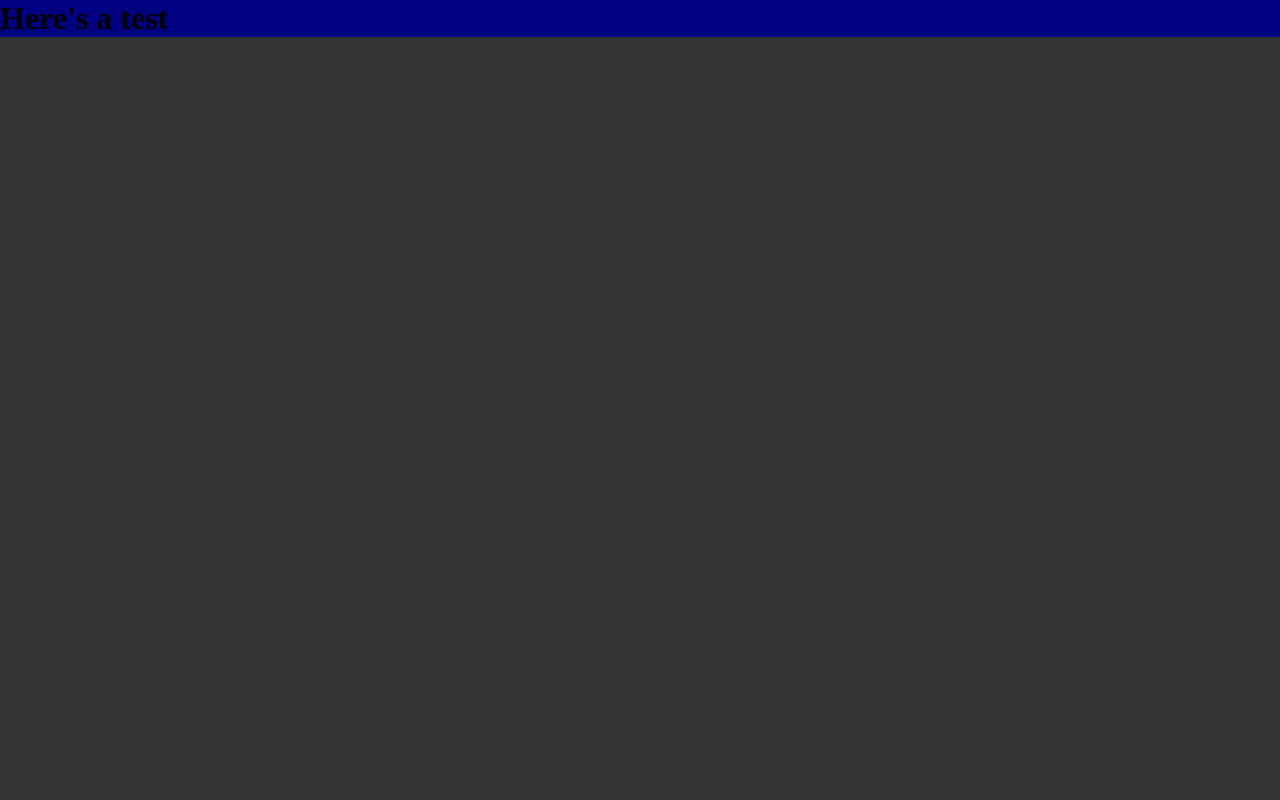
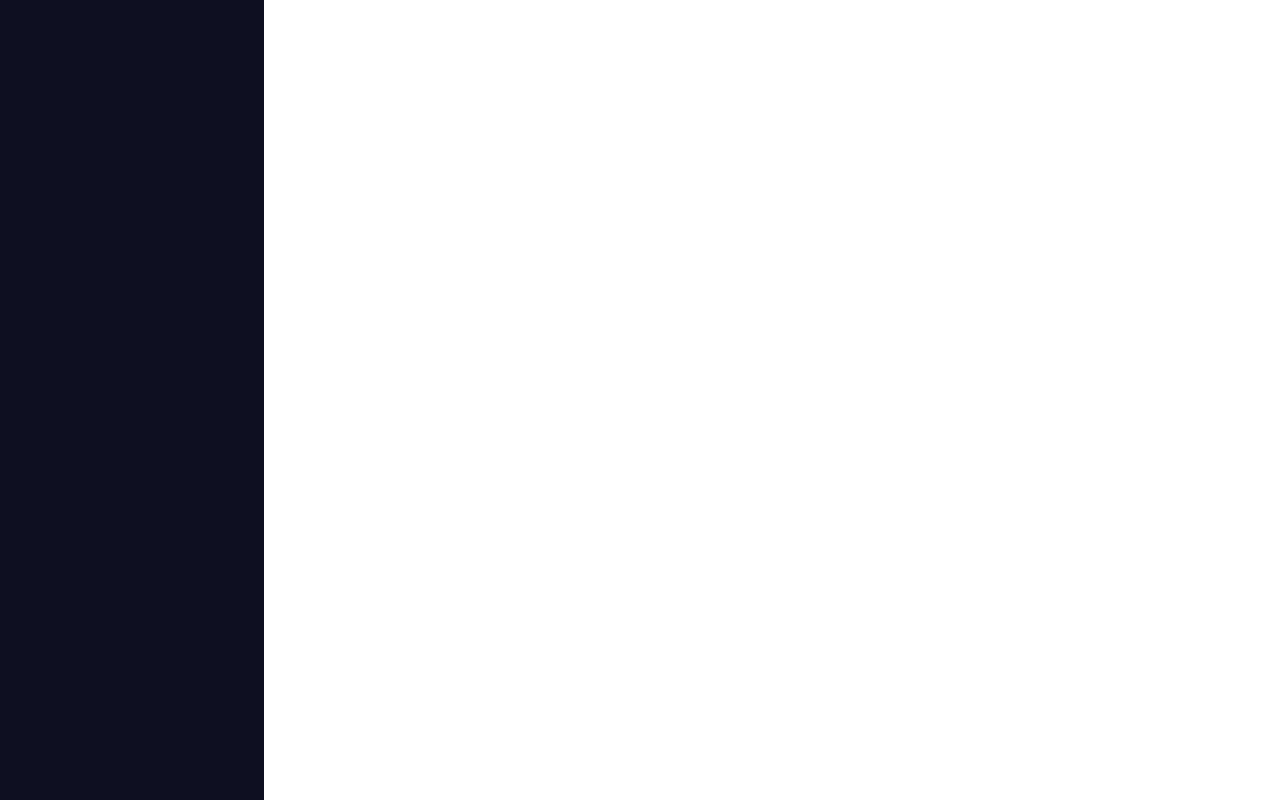
Before and after one commit to willdarkins/portfolio_darkins, a React (Create React App) app: page / in a window 1280 px wide. Built offline with nearby package versions, Linux system fonts and the light colour scheme.

Commit message:
created core components of side bar which include another Nav component and react-router stuff

```diff
--- a/src/App.js
+++ b/src/App.js
@@ -1,4 +1,5 @@
 import React from 'react'
+import SideBar from './Components/SideBar'
 import styled from 'styled-components'
 
 const AppStyled = styled.div`
@@ -7,9 +8,7 @@ const AppStyled = styled.div`
 
 function App() {
     return (
-        <AppStyled>
-            <h1>Here's a test</h1>
-        </AppStyled>
+        <SideBar />
     )
 }
 
--- /dev/null
+++ b/src/Components/SideBar.js
@@ -0,0 +1,20 @@
+import React from 'react'
+import styled from 'styled-components'
+
+const BarStyles = styled.div `
+    background-color: var(--sidebar);
+    position: fixed;
+    width: 16.5rem;
+    height: 100vh;
+
+`
+
+function SideBar() {
+    return (
+        <BarStyles>
+
+        </BarStyles>
+    )
+}
+
+export default SideBar
--- a/src/GlobalStyles.js
+++ b/src/GlobalStyles.js
@@ -6,12 +6,27 @@ const GlobalStyle = createGlobalStyle`
     * {
         padding: 0;
         margin: 0;
+        list-style: none;
+        text-decoration: none;
         box-sizing: border-box;
         /* font-size: 1.5rem; */
     }
+/* root pseudo class to create variables across styles */
+    :root {
+        --background: #2e344e;
+        --background-dark: #10121a;
+        --background-light: #f1f1f1;
+        --font-dark: #313131;
+        --font-dark-v2: #151515;
+        --font-light: #a4acc4;
+        --sidebar: #0e0f21;
+        --border: #2e344e;
+        --primary: #007bff;
+        --secondary: #6c757d;
+    }
 
     body {
-        background-color: #333;
+        background-color: var(--background-color)
     }
 `
 export default GlobalStyle
```
Also changed, not shown: src/Components/Nav.js (added, +26 -0 lines), src/Images/Profile-Pic.jpg (added).
